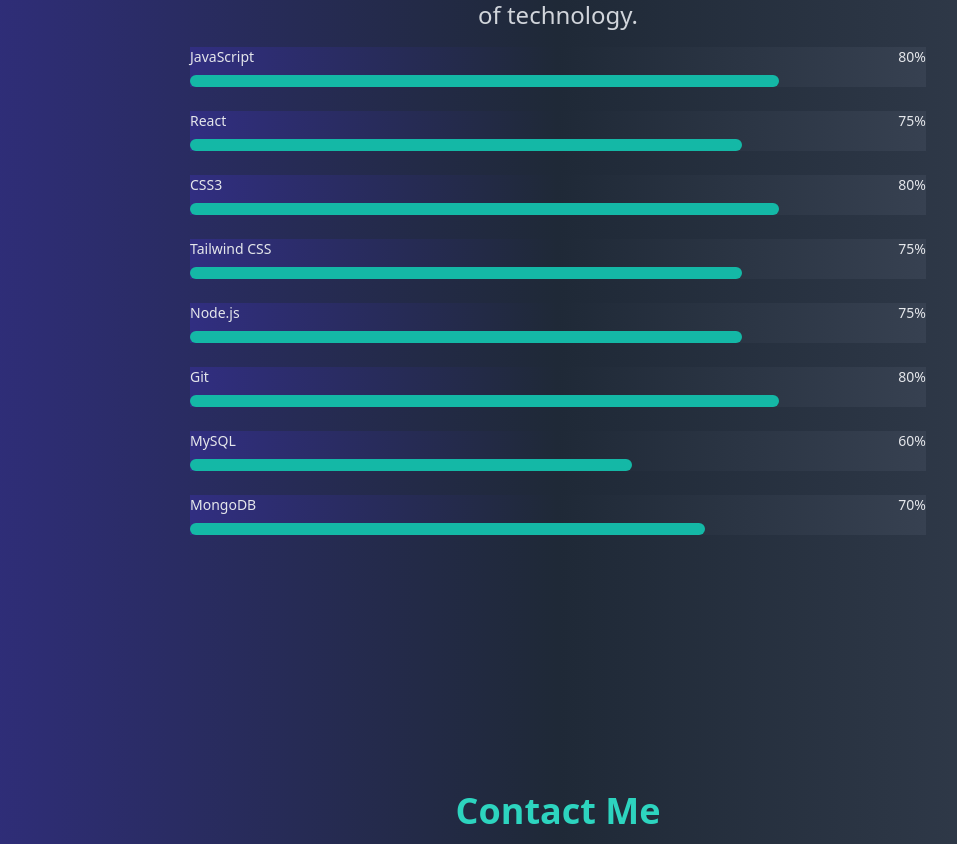
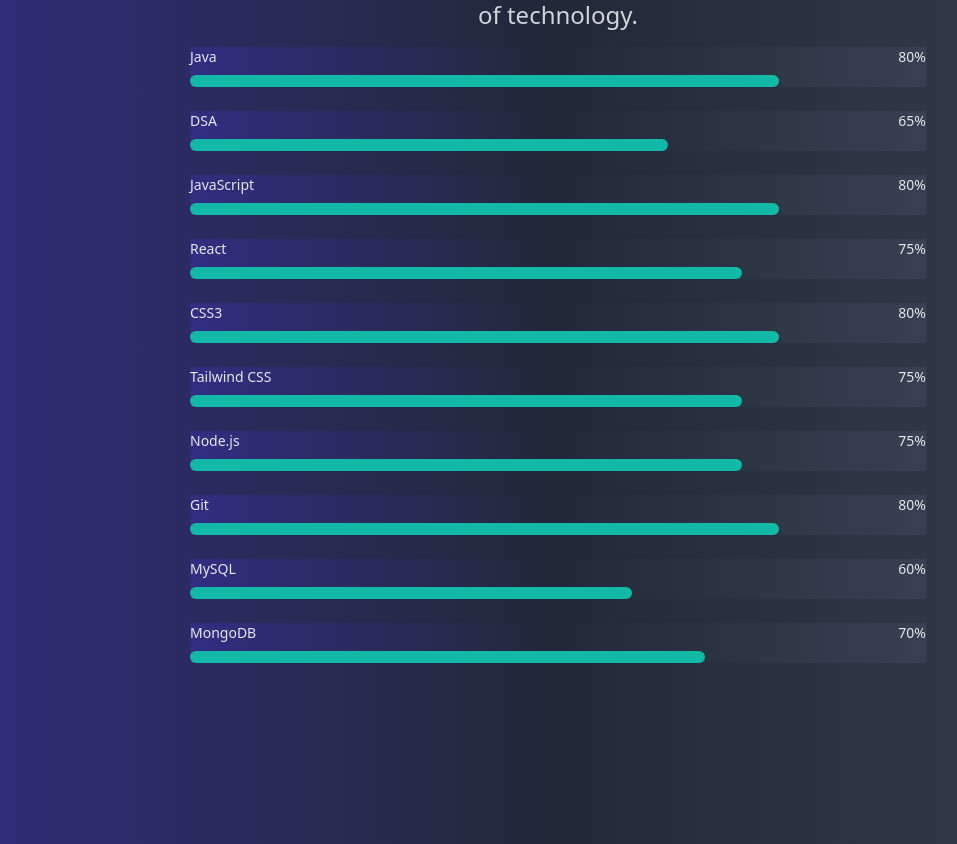
Before and after one commit to UsmanAkhtar0/Portfolio, a React (Vite) app: page / in a window 1280 px wide. Shown: the part 2449-3293 px from the top of the page, without its empty margins (82-1039 px from the left). Built offline with nearby package versions, Linux system fonts and the light colour scheme.

Commit message:
Java & DSA

```diff
--- a/src/components/About.jsx
+++ b/src/components/About.jsx
@@ -2,6 +2,8 @@
 import { motion, useInView } from "framer-motion";
 
 const skills = [
+  { name: "Java", level: "80%" },
+  { name: "DSA", level: "65%" },
   { name: "JavaScript", level: "80%" },
   { name: "React", level: "75%" },
   { name: "CSS3", level: "80%" },
```
